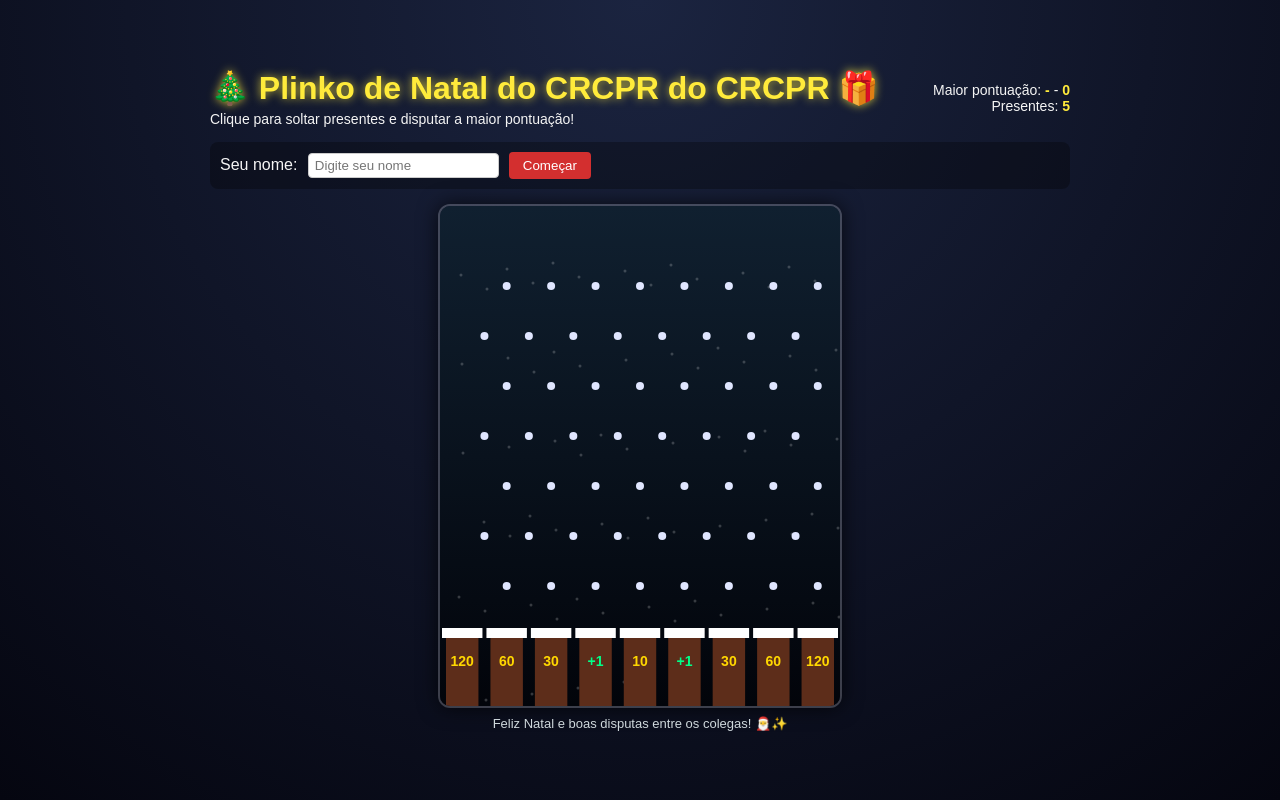
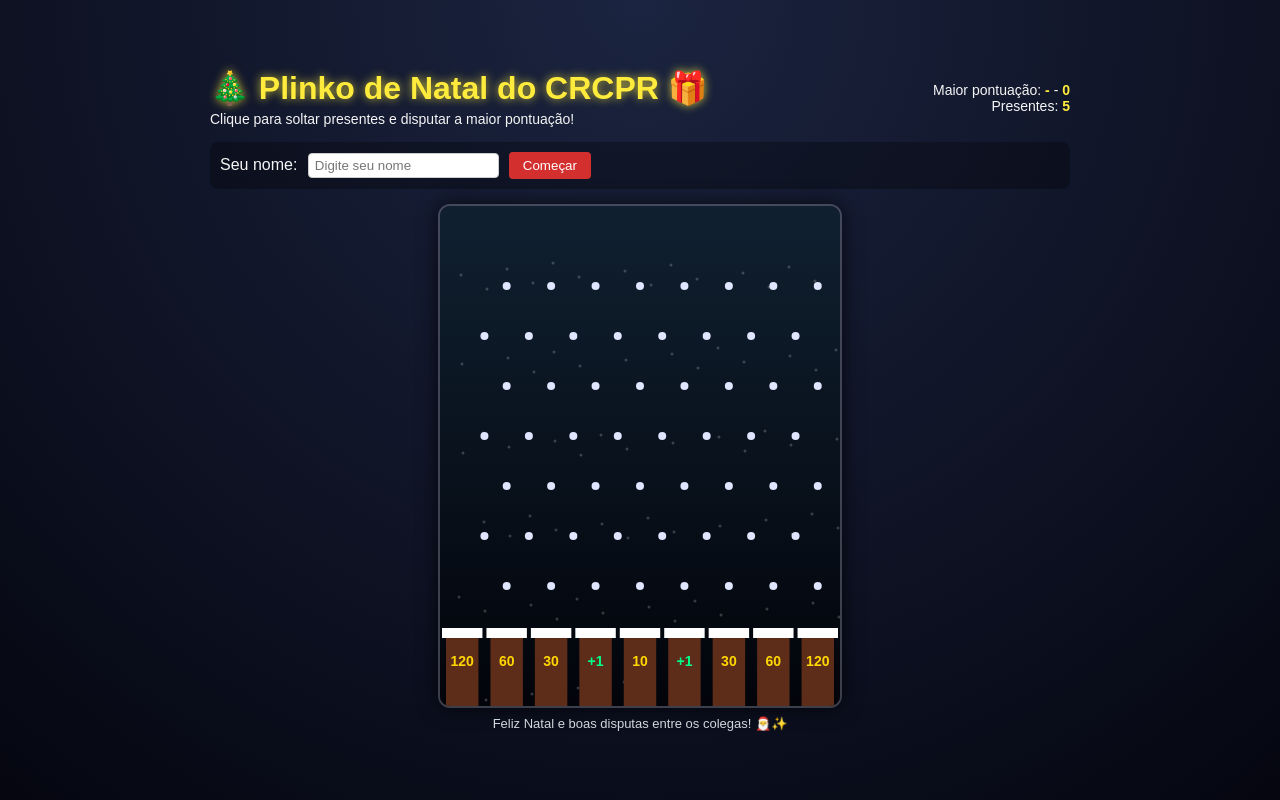
Before and after one commit to rogersneves/plinko-natal, a plain HTML site: page index.html in a window 1280 px wide. Drawn offline with Linux system fonts and the light colour scheme.

Commit message:
Update index.html: alterado title

```diff
--- a/index.html
+++ b/index.html
@@ -2,7 +2,7 @@
 <html lang="pt-BR">
 <head>
     <meta charset="UTF-8" />
-    <title>Plinko de Natal do CRCPR do </title>
+    <title>Plinko de Natal do CRCPR</title>
     <meta name="viewport" content="width=device-width, initial-scale=1.0" />
     <style>
         body {
@@ -141,7 +141,7 @@
         <div class="gameContainer">
             <header class="gameHeader">
                 <div class="titleArea">
-                    <h1>🎄 Plinko de Natal do CRCPR do CRCPR 🎁</h1>
+                    <h1>🎄 Plinko de Natal do CRCPR 🎁</h1>
                     <p>Clique para soltar presentes e disputar a maior pontuação!</p>
                 </div>
                 <div class="scoreArea">
```
